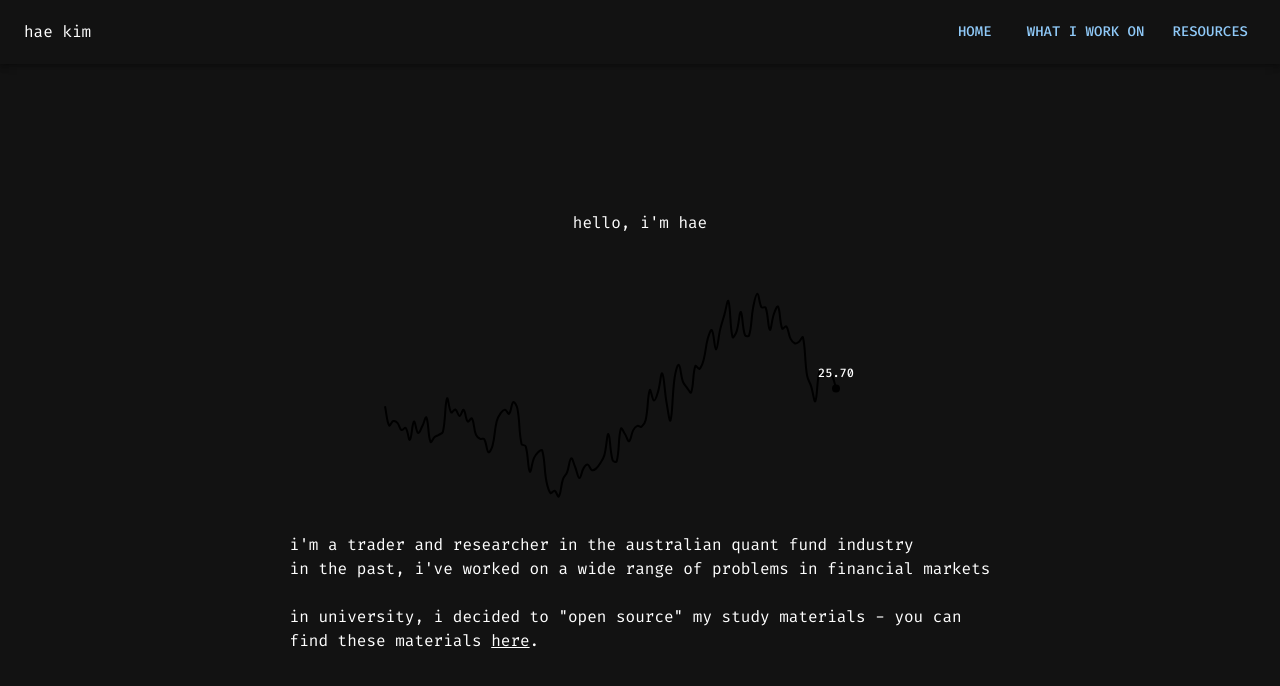
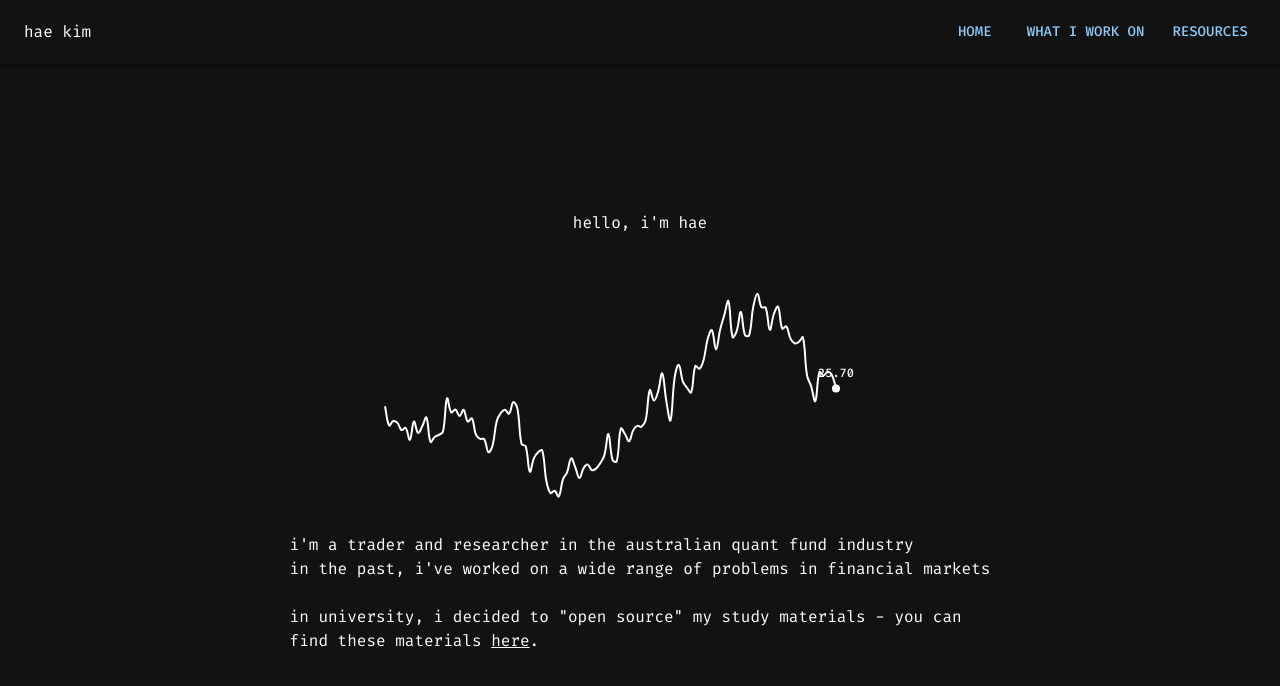
Before and after one commit to haezera/haezera.github.io, a React (Vite) app: page / in a window 1280 px wide. Shown: the top 686 px of the page. Built offline with nearby package versions, Linux system fonts and the light colour scheme.

Commit message:
change line to be white for all browsers

```diff
--- a/src/components/PriceChart.jsx
+++ b/src/components/PriceChart.jsx
@@ -34,7 +34,7 @@ const lastPointPlugin = {
     const value = chart.data.datasets[0].data[chart.data.datasets[0].data.length - 1];
 
     ctx.save();
-    ctx.fillStyle = getComputedStyle(document.documentElement).getPropertyValue('color') || 'currentColor';
+    ctx.fillStyle = '#ffffff';
     ctx.beginPath();
     ctx.arc(x, y, 4, 0, 2 * Math.PI);
     ctx.fill();
@@ -61,13 +61,13 @@ const PriceChart = ({ data }) => {
         {
           label: 'Price',
           data: prices,
-          borderColor: 'currentColor',
+          borderColor: '#ffffff',
           backgroundColor: 'transparent',
           borderWidth: 2,
           pointRadius: 0,
           pointHoverRadius: 0,
           tension: 0.4,
-          fill: false,
+          fill: false
         }
       ]
     };
```
